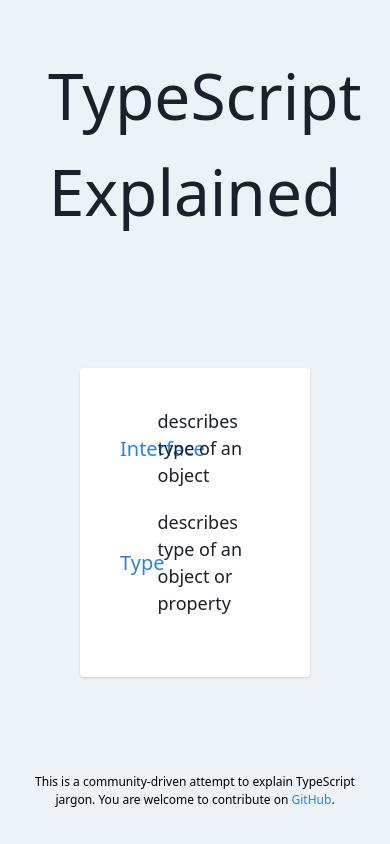
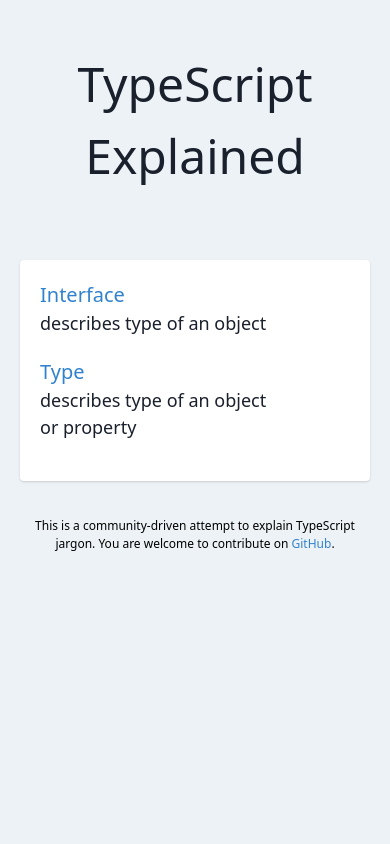
Before and after one commit to krzysztofzuraw/explain-typescript, a Gatsby site: page / in a window 390 px wide. Built offline with nearby package versions, Linux system fonts and the light colour scheme; Gatsby itself is replaced by a stand-in of ours.

Commit message:
fix: mobile layout

```diff
--- a/src/components/Layout.tsx
+++ b/src/components/Layout.tsx
@@ -4,7 +4,9 @@
 
 export const Layout: React.FunctionComponent = ({ children }) => (
   <div className="container mx-auto">
-    <h1 className="text-6xl font-thin text-gray-900 text-center p-12">TypeScript Explained</h1>
+    <h1 className="text-5xl md:text-6xl font-thin text-gray-900 text-center p-12">
+      TypeScript Explained
+    </h1>
     <div className="flex items-center justify-center">
       {/* <input
         className="shadow-md appearance-none border w-2/4 rounded p-3 text-gray-500 leading-tight focus:outline-none focus:shadow-outline"
@@ -12,7 +14,7 @@
         placeholder="What do you want to learn?"
       /> */}
     </div>
-    <div className="bg-white m-20 shadow h-full p-10 rounded">{children}</div>
+    <div className="bg-white m-5 md:m-20 shadow h-full p-5 md:p-10 rounded">{children}</div>
     <footer className="text-center p-4 text-xs font-thin">
       This is a community-driven attempt to explain TypeScript jargon. You are welcome to contribute
       on{' '}
--- a/src/pages/index.tsx
+++ b/src/pages/index.tsx
@@ -13,7 +13,10 @@
   return (
     <Layout>
       {entries.map(entry => (
-        <div key={entry.node.id} className="mb-5 flex justify-center items-center">
+        <div
+          key={entry.node.id}
+          className="mb-5 flex flex-wrap md:flex-no-wrap justify-start md:justify-center items-center"
+        >
           <Link className="text-xl font-medium text-blue-600 w-1/4" to={entry.node!.fields!.slug!}>
             {entry.node.frontmatter!.title}
           </Link>
```
